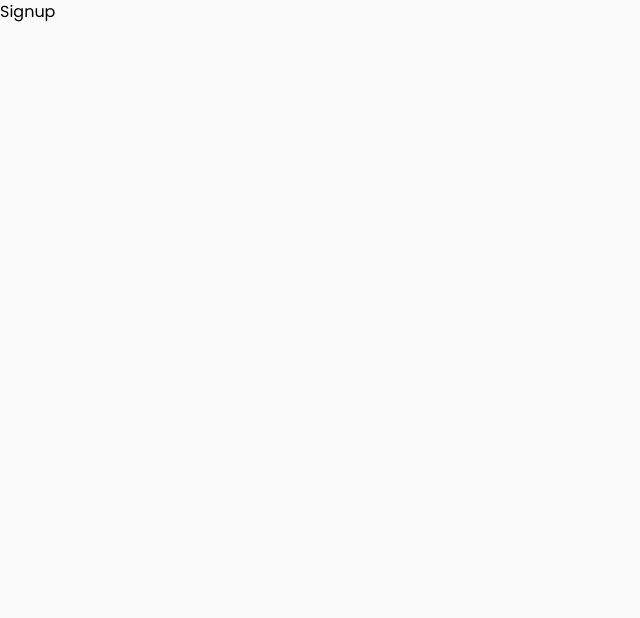
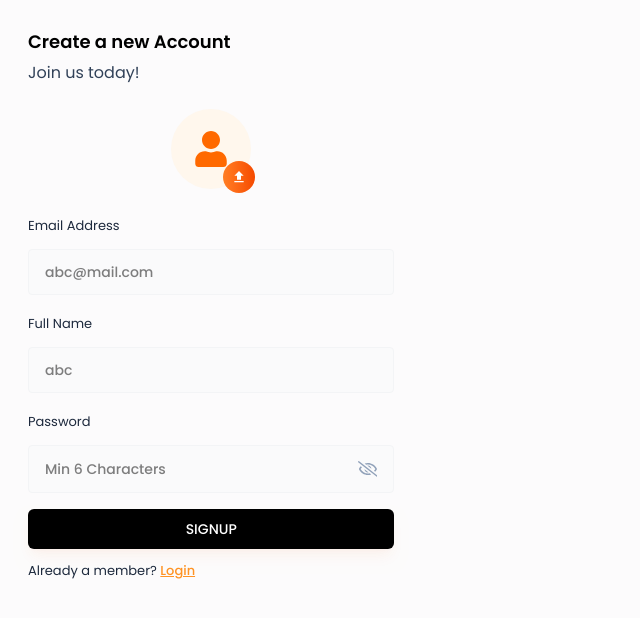
Before and after one commit to himanshu-mishra22/AI-Interviewer, a React (Vite) app in the folder frontend/: page /signup in a window 1280 px wide. Shown: the top 618 px of the page, without its empty margins (0-640 px from the left). Built offline with nearby package versions, Linux system fonts and the light colour scheme; a web font is replaced by a local one.

Commit message:
signup component added i=with image selector component, next:validators and backend for login and signup

```diff
--- a/frontend/package.json
+++ b/frontend/package.json
@@ -22,7 +22,8 @@
     "react-router": "^7.6.2",
     "react-syntax-highlighter": "^15.6.1",
     "remark-gfm": "^4.0.1",
-    "tailwindcss": "^4.1.8"
+    "tailwindcss": "^4.1.8",
+    "validator": "^13.15.15"
   },
   "devDependencies": {
     "@eslint/js": "^9.25.0",
--- /dev/null
+++ b/frontend/src/components/inputs/ProfilePicSelector.jsx
@@ -0,0 +1,78 @@
+import React, { useRef, useState } from "react";
+import { FaUser } from "react-icons/fa";
+import { MdFileUpload } from "react-icons/md";
+import { FaTrash } from "react-icons/fa";
+
+const ProfilePicSelector = ({ image, setImage, preview, setPreview }) => {
+  const inputRef = useRef(null);
+  const [previewUrl, setPreviewUrl] = useState(null);
+
+  const handleImageChange = (e) => {
+    console.log(e);
+    const file = e.target.files[0];
+
+    if (file) {
+      //update
+      setImage(file);
+    }
+
+    const preview = URL.createObjectURL(file);
+    console.log(preview);
+
+    if (setPreview) {
+      setPreview(preview);
+    }
+    setPreviewUrl(preview);
+  };
+
+  const handleRemoveImage = () => {
+    setImage(null);
+    setPreviewUrl(null);
+    if (setPreview) {
+      setPreview(null);
+    }
+  };
+
+  const onChooseFile = () => {
+    inputRef.current.click();
+  };
+
+  return (
+    <div className="flex justify-center mb-6">
+      <input
+        type="file"
+        accept="image/*"
+        ref={inputRef}
+        onChange={handleImageChange}
+        className="hidden"
+      />
+
+      {!image ? (
+        <div className="w-20 h-20 flex items-center justify-center bg-orange-50 rounded-full relative cursor-pointer">
+          <FaUser className="text-4xl text-orange-500" />
+          <button
+          type="button"
+          className="w-8 h-8 flex items-center justify-center bg-linear-to-r from-orange-500/85 to-orange-600 text-white rounded-full absolute -bottom-1 -right-1 cursor-pointer" onClick={onChooseFile}>
+            <MdFileUpload />
+          </button>
+        </div>
+      ) : (
+        <div className="relative">
+          <img
+            src={preview || previewUrl}
+            alt="profile photo"
+            className="w-20 h-20 rounded-full object-cover"
+          />
+          <button
+          onClick={handleRemoveImage}
+          type="button"
+          className="w-8 h-8 flex items-center justify-center bg-red-500 text-white rounded-full absolute -bottom-1 -right-1 cursor-pointer">
+            <FaTrash/>
+          </button>
+        </div>
+      )}
+    </div>
+  );
+};
+
+export default ProfilePicSelector;
--- a/frontend/src/pages/auth/Login.jsx
+++ b/frontend/src/pages/auth/Login.jsx
@@ -1,6 +1,7 @@
 import React, { useState } from 'react'
 import { useNavigate } from 'react-router';
 import Input from '../../components/inputs/Input';
+import validator from 'validator'
 
 const Login = ({setCurrPage}) => {
 
@@ -12,7 +13,24 @@ const Login = ({setCurrPage}) => {
 
   const handleLogin = async(e)=>{
     e.preventDefault();
+
+    if(!validator.isEmail(email)){
+      setError("Please enter a valid email address!");
+      return;
+    }
+
+    if(!validator.isStrongPassword(password,{ minLength: 6, minLowercase: 1, minUppercase: 1, minNumbers: 1, minSymbols: 1})){
+      setError("Password must be at least 6 characters long, and must contain at least one lowercase, uppercase, number and symbols.");
+      return;
+    }
+
+    setError("");
+
+    //api fetching
+
   }
+
+
   return (
     <div className='w-[90vw] md:w-[33vw] p-7 flex flex-col justify-center'>
       <h3 className='text-lg font-semibold text-black'>Welcome Back</h3>
--- a/frontend/src/pages/auth/Signup.jsx
+++ b/frontend/src/pages/auth/Signup.jsx
@@ -1,8 +1,66 @@
-import React from 'react'
+import React, { useState } from 'react'
+import { useNavigate } from 'react-router';
+import Input from '../../components/inputs/Input';
+import ProfilePicSelector from '../../components/inputs/ProfilePicSelector';
 
-const Signup = () => {
+const Signup = ({setCurrPage}) => {
+  const [profilePic,setProfilePic] = useState(null);
+  const [name,setName] = useState("");
+  const [email,setEmail] = useState("");
+  const [password,setPassword] = useState("");
+  const [error,setError] = useState(null);
+
+  const navigate = useNavigate();
+
+  const handleSignup =(e) => {
+    e.preventDefault();
+  }
+
   return (
-    <div>Signup</div>
+     <div className='w-[90vw] md:w-[33vw] p-7 flex flex-col justify-center'>
+      <h3 className='text-lg font-semibold text-black'>Create a new Account</h3>
+      <p className='txt-xs text-slate-700 mt-[5px] mb-6'>Join us today!</p>
+
+      <form onSubmit={handleSignup}>
+
+        <ProfilePicSelector image={profilePic} setImage={setProfilePic}/>
+
+        <Input
+        value={email}
+        onChange={({target})=>setEmail(target.value)}
+        label="Email Address"
+        placeholder="abc@mail.com"
+        type="text"
+        />
+
+        <Input
+        value={name}
+        onChange={({target})=>setName(target.value)}
+        label="Full Name"
+        placeholder="abc"
+        type="text"
+        />
+
+        <Input
+        value={password}
+        onChange={({target})=>setPassword(target.value)}
+        label="Password"
+        placeholder="Min 6 Characters"
+        type="password"
+        />
+
+        {error && <p className='text-red-500 text-xs pb-2.5'>{error}</p>}
+        <button type='submit' className='btn-primary'>SIGNUP</button>
+
+        <p className='text-[13px] text-slate-800 mt-3'>Already a member?{" "}
+          <button className='font-medium text-primary underline cursor-pointer' onClick={()=>{
+            setCurrPage("login");
+          }}>Login</button>
+        </p>
+
+
+      </form>
+    </div>
   )
 }
 
```
Also changed, not shown: 1 other file (tests, documents, lock files or other folders).
